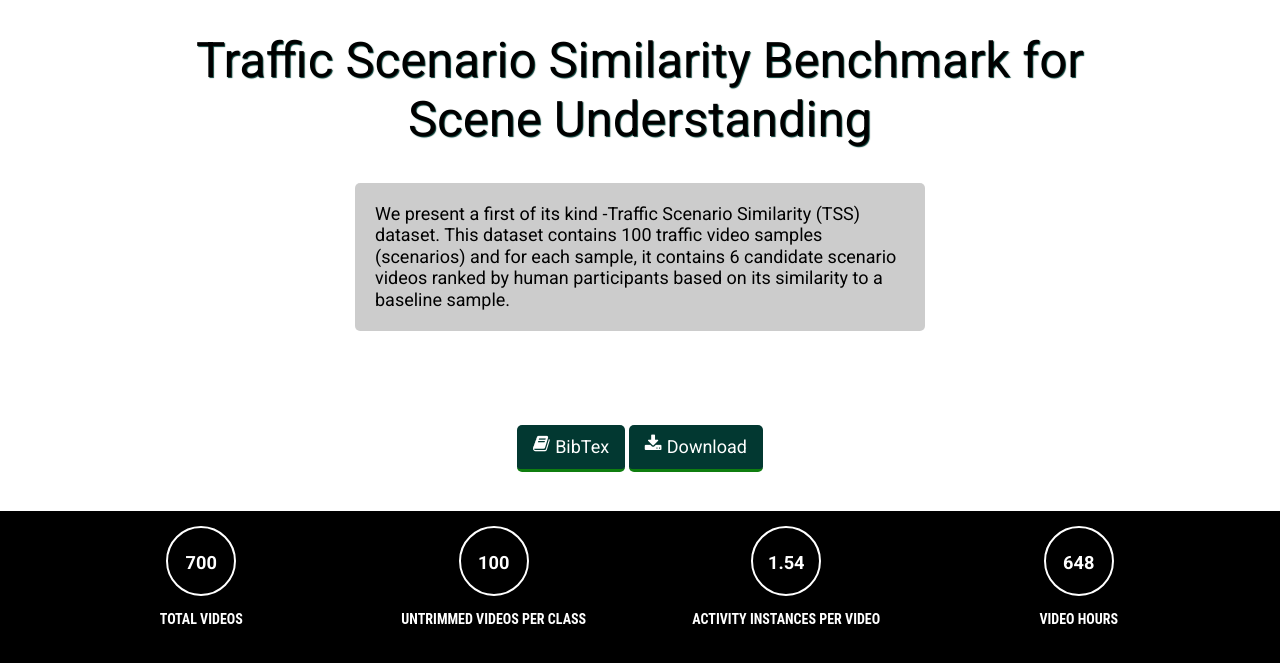
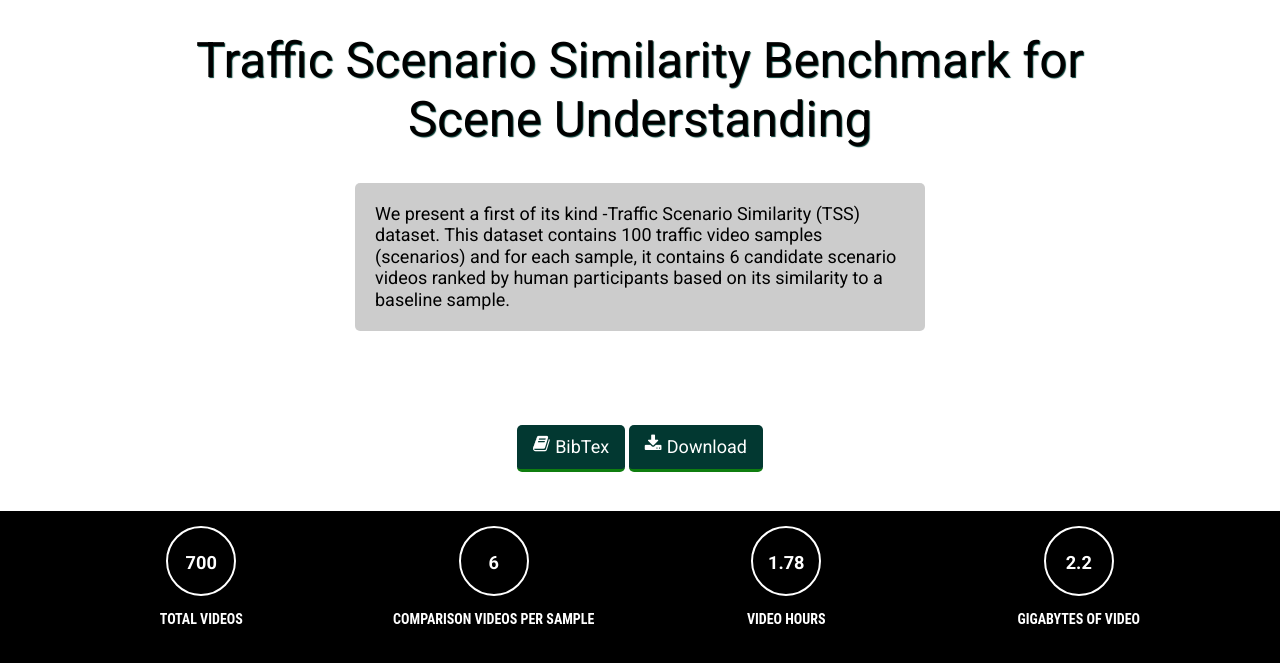
Before and after one commit to linklab-uva/sce2vector, a plain HTML site: page about.html in a window 1280 px wide. Shown: the part 121-784 px from the top of the page. Drawn offline with Linux system fonts and the light colour scheme.

Commit message:
Added information describing TSS dataset

```diff
--- a/about.html
+++ b/about.html
@@ -100,18 +100,18 @@ body,html {
         </div>
         <div class="col-sm-3 col-xs-6">
           <div class="wow fadeInUp" data-wow-duration="400ms" data-wow-delay="100ms">
-            <div class="animated-number" data-digit="137" data-duration="1000">100</div>
-            <strong>UNTRIMMED VIDEOS PER CLASS</strong> </div>
+            <div class="animated-number" data-digit="137" data-duration="1000">6</div>
+            <strong>COMPARISON VIDEOS PER SAMPLE</strong> </div>
+        </div>
+        <div class="col-sm-3 col-xs-6">
+          <div class="wow fadeInUp" data-wow-duration="400ms" data-wow-delay="300ms">
+            <div class="animated-number" data-digit="849" data-duration="1000">1.78</div>
+            <strong>VIDEO HOURS</strong> </div>
         </div>
         <div class="col-sm-3 col-xs-6">
           <div class="wow fadeInUp" data-wow-duration="400ms" data-wow-delay="200ms">
-            <div class="animated-number" data-digit="1.41" data-duration="1000">1.54</div>
-            <strong>ACTIVITY INSTANCES PER VIDEO</strong> </div>
-        </div>
-        <div class="col-sm-3 col-xs-6">
-          <div class="wow fadeInUp" data-wow-duration="400ms" data-wow-delay="300ms">
-            <div class="animated-number" data-digit="849" data-duration="1000">648</div>
-            <strong>VIDEO HOURS</strong> </div>
+            <div class="animated-number" data-digit="1.41" data-duration="1000">2.2</div>
+            <strong>GIGABYTES OF VIDEO</strong> </div>
         </div>
       </div>
     </div>
```
Also changed, not shown: download.html (+10 -2 lines).
